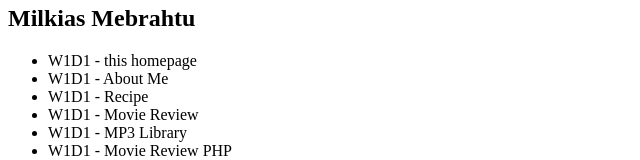
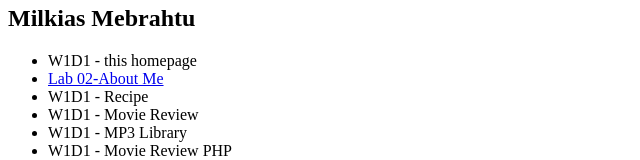
Before and after one commit to Milkiboy/Milkiboy.github.io, a plain HTML site: page index.html in a window 1280 px wide. Shown: the part 277-437 px from the top of the page, without its empty margins (0-640 px from the left). Drawn offline with Linux system fonts and the light colour scheme.

Commit message:
Update index.html

```diff
--- a/index.html
+++ b/index.html
@@ -16,7 +16,7 @@
    <ul>
 
    <li>W1D1 - this homepage </li>
-   <li>W1D1 - About Me</li>
+   <li><a href="w1d2_me/index.html">Lab 02-About Me</a></li>
    <li>W1D1 - Recipe</li>
    <li>W1D1 - Movie Review</li>
    <li>W1D1 - MP3 Library</li>
```
